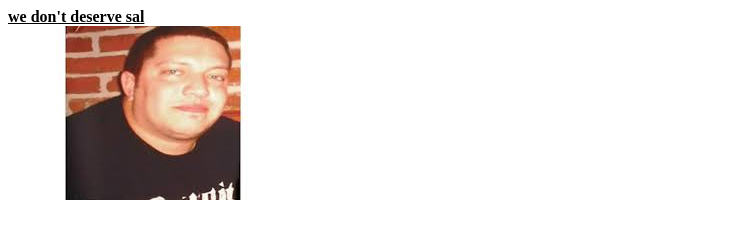
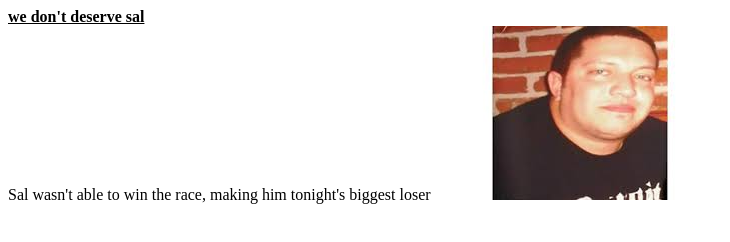
Before and after one commit to michaelwilson17/y10web, a plain HTML site: page index.html in a window 1280 px wide. Shown: the whole page, without its empty margins (0-730 px from the left). Drawn offline with Linux system fonts and the light colour scheme; files whose address does not match are found by name.

Commit message:
added a line

```diff
--- a/index.html
+++ b/index.html
@@ -3,8 +3,8 @@
     <title>classic sal</title>
     <u><b> we don't deserve sal</u> </b>
     <br>
+    Sal wasn't able to win the race, making him tonight's biggest loser
     <img
-    src = "file:///Users/michael.wilson/Desktop/download-1.jpg"
-    >
+    src = "file:///Users/michael.wilson/Desktop/download-1.jpg">
 
 </html>
```
